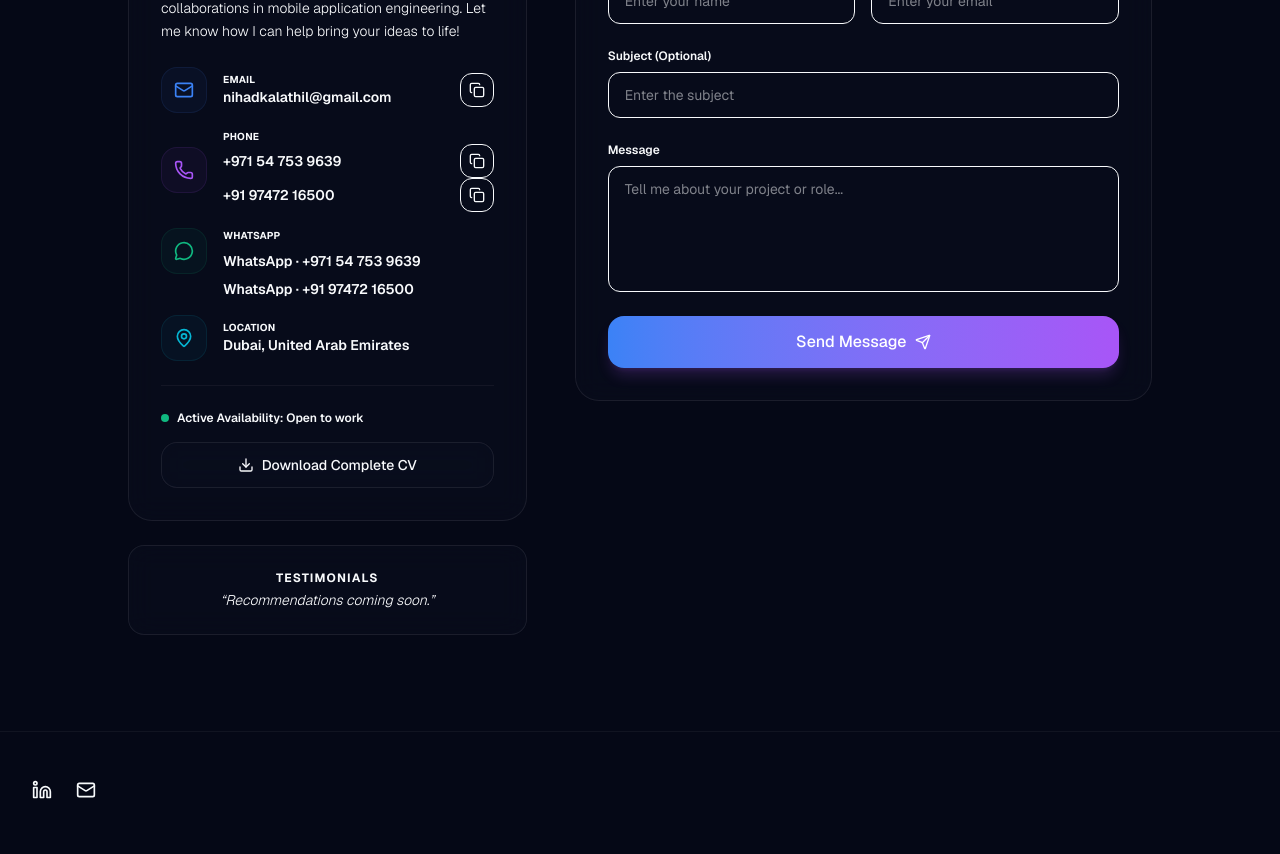
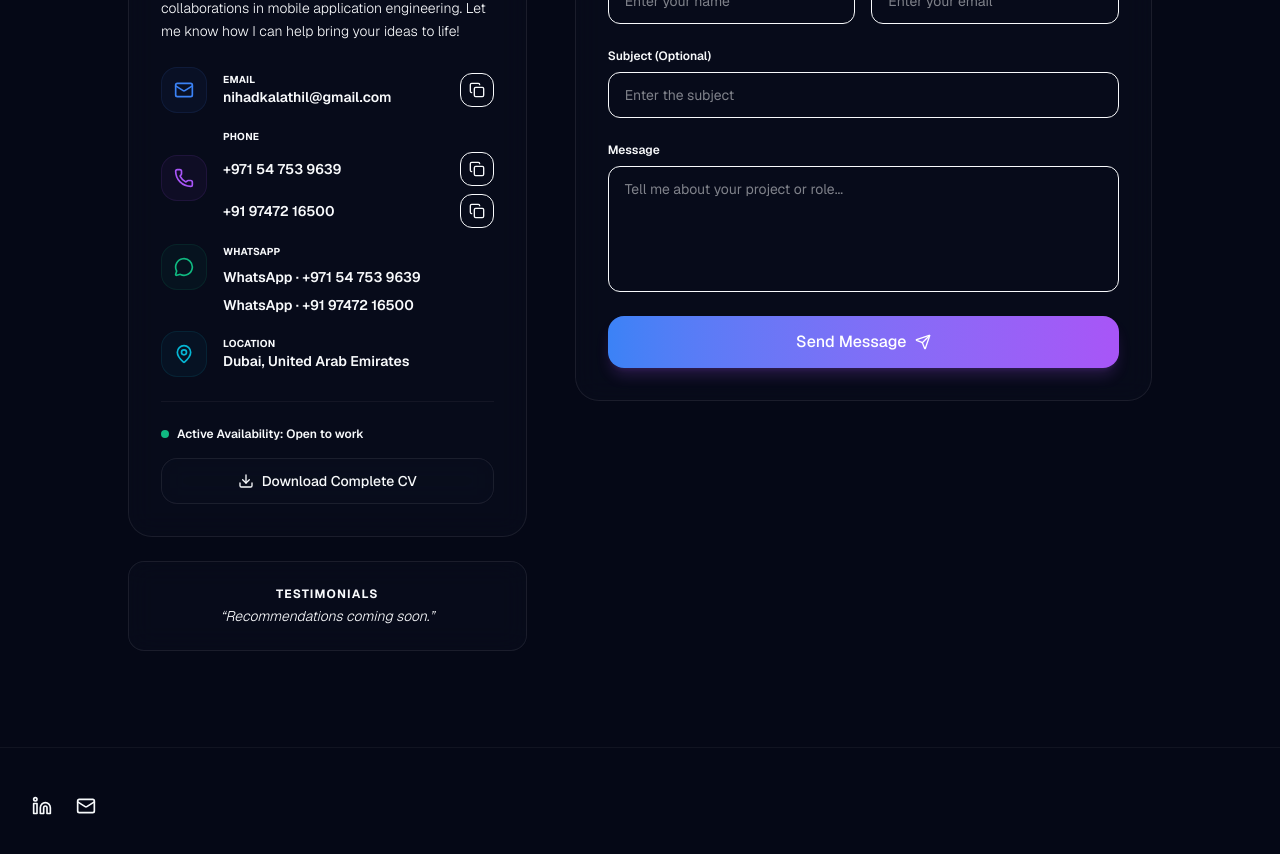
Before and after one commit to nihadkalathil/Portfolio, a Next.js app: page / in a window 1280 px wide. Shown: the part 8440-9294 px from the top of the page. Built offline with nearby package versions, Linux system fonts and the light colour scheme.

Commit message:
feat: enhance layout of phone section in Contact component

```diff
--- a/src/components/Contact.tsx
+++ b/src/components/Contact.tsx
@@ -116,7 +116,7 @@ export default function Contact() {
                   <div className="p-3 rounded-2xl bg-brand-purple/5 border border-brand-purple/10 text-brand-purple">
                     <Phone className="w-5 h-5" />
                   </div>
-                  <div className="flex-1 min-w-0">
+                  <div className="flex-1 min-w-0 flex flex-col gap-2">
                     <p className="text-[10px] text-foreground/40 font-bold uppercase tracking-wide">Phone</p>
                     <div className="flex items-center justify-between gap-2">
                       <a href="tel:+971547539639" className="text-sm font-semibold text-foreground hover:underline">
```
